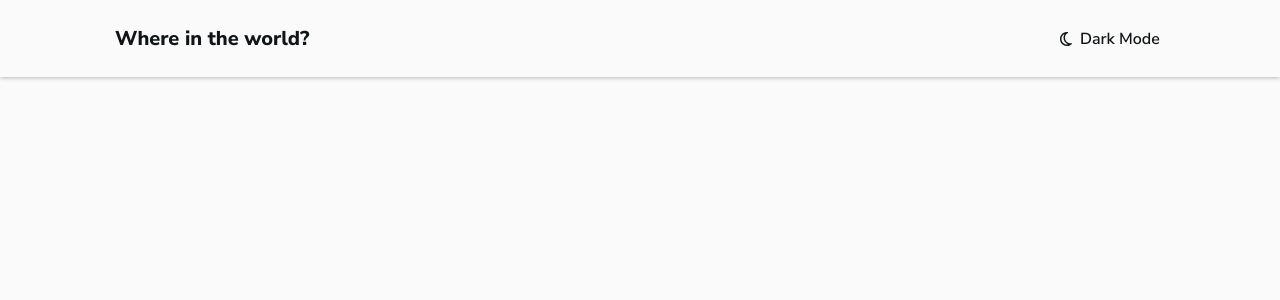
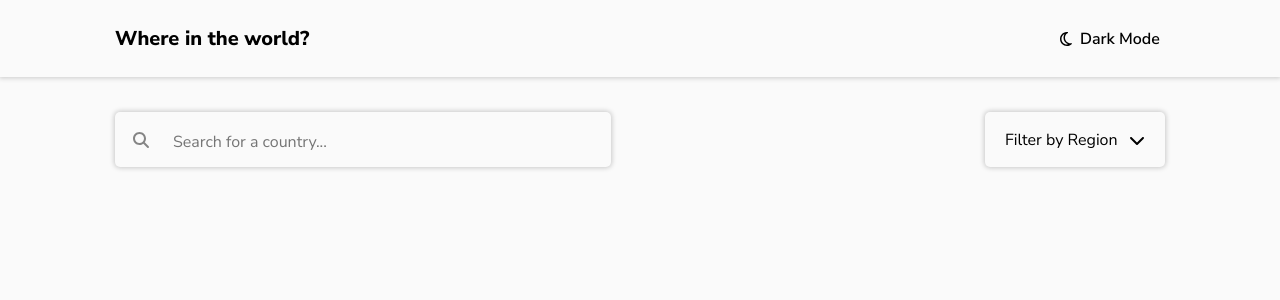
Before and after one commit to JuanBlancodev/api-countries-with-color-theme, a React (Vite) app: page /search in a window 1280 px wide. Shown: the top 300 px of the page. Built offline with nearby package versions, Linux system fonts and the light colour scheme.

Commit message:
added search input and dropdown filter

```diff
--- a/src/components/Header.jsx
+++ b/src/components/Header.jsx
@@ -3,8 +3,10 @@ import { FontAwesomeIcon } from "@fortawesome/react-fontawesome"
 import { faMoon, faSun } from "@fortawesome/free-regular-svg-icons"
 import useGlobalContext from "../hooks/useGlobalContext"
 import ThemeClassName from '../helpers/ThemeClassName'
+import SearchContainer from './Search/SearchContainer'
+import { SearchContextProvider } from '../context/SearchContext'
 
-const Container = styled.header`
+const Content = styled.div`
   display: flex;
   justify-content: space-between;
   align-items: center;
@@ -38,7 +40,8 @@ const Header = () => {
   const text = darkMode ? 'Light Mode' : 'Dark Mode'
 
   return (
-    <Container className={`header nowarp ${ThemeClassName()}`}>
+    <header>
+      <Content className={`item shadow nowarp ${ThemeClassName()}`}>
         <H1 className="large bold">Where in the world?</H1>
         <Span
           className='medium semibold flex align-center gap-1'
@@ -46,7 +49,12 @@ const Header = () => {
           <FontAwesomeIcon icon={icon} />
           { text }
         </Span>
-    </Container>
+      </Content>
+
+      <SearchContextProvider>
+        <SearchContainer />
+      </SearchContextProvider>
+    </header>
   )
 }
 
--- /dev/null
+++ b/src/components/Search/RegionItem.jsx
@@ -0,0 +1,28 @@
+import PropTypes from 'prop-types'
+import styled from 'styled-components'
+import useSearchContext from '../../hooks/useSearchContext'
+
+const Item = styled.li`
+  padding: 10px;
+  cursor: pointer;
+`
+
+const RegionItem = ({ value, isNull }) => {
+  const { setFilter } = useSearchContext()
+
+  return (
+    <Item
+      className='semibold'
+      onClick={() => setFilter(isNull ? null : value)}
+    >
+      { value }
+    </Item>
+  )
+}
+
+RegionItem.propTypes = {
+  value: PropTypes.string.isRequired,
+  isNull: PropTypes.bool
+}
+
+export default RegionItem
--- /dev/null
+++ b/src/components/Search/Regions.jsx
@@ -0,0 +1,100 @@
+import { useState } from 'react'
+import styled from 'styled-components'
+import { FontAwesomeIcon } from '@fortawesome/react-fontawesome'
+import { faChevronDown } from '@fortawesome/free-solid-svg-icons'
+import useSearchContext from '../../hooks/useSearchContext'
+
+import ThemeClassName from '../../helpers/ThemeClassName'
+import RegionItem from './RegionItem'
+
+const Container = styled.div`
+  min-width: 180px;
+  max-width: 220px;
+  max-height: 55px;
+
+  position: relative;
+  padding: 20px;
+  border-radius: 5px;
+
+  cursor: pointer;
+`
+
+const Button = styled.button`
+  width: 100%;
+
+  &.open{
+    .icon{
+      transform: rotate(180deg);
+    }
+  }
+`
+
+const Icon = styled(FontAwesomeIcon)`
+  transition: transform 0.25s;
+`
+
+const Menu = styled.ul`
+  width: 100%;
+
+  position: absolute;
+  top: 70px;
+  left: 0;
+
+  padding: 0;
+  border-radius: 5px;
+  list-style: none;
+
+  overflow: hidden;
+  height: 0;
+
+  transition: height 0.25s;
+
+  &.light-mode{
+    li:hover{
+      background-color: rgba(0, 0, 0, 0.1);
+    }
+  }
+
+  &.dark-mode{
+    li:hover{
+      background-color: rgba(255, 255, 255, 0.1);
+    }
+  }
+
+  &.open{
+    height: 270px;
+  }
+`
+
+const ListContainer = styled.div`
+  margin: 15px;
+`
+
+const Regions = () => {
+  const [open, setOpen] = useState(false)
+  const regionsList = ['Africa', 'America', 'Asia', 'Europe', 'Oceania']
+
+  const { filter } = useSearchContext()
+
+  return (
+    <Container
+      className={`flex nowarp item shadow ${ThemeClassName()}`}
+      onClick={() => setOpen(!open)}>
+      <Button className={`flex justify-between align-center btn medium ${open ? 'open' : ''}`}>
+        { filter === null ? 'Filter by Region' : filter }
+        <Icon className="icon" icon={faChevronDown} />
+      </Button>
+
+      <Menu className={`menu item ${ThemeClassName()} ${open ? 'open shadow' : ''}`}>
+        <ListContainer>
+          { filter !== null && (<RegionItem value={'Remove filter'} isNull />) }
+          { regionsList.map((value, index) => (
+            <RegionItem value={value} key={index} />
+          )) }
+        </ListContainer>
+      </Menu>
+    </Container>
+  )
+}
+
+export default Regions
--- /dev/null
+++ b/src/components/Search/SearchContainer.jsx
@@ -0,0 +1,58 @@
+import styled from 'styled-components'
+import SearchInput from './SearchInput'
+import Regions from './Regions'
+
+const Wrapper = styled.div`
+  display: grid;
+  padding: 35px 10px;
+
+  @media (width >= 620px){
+    grid-template-columns: repeat(12, 1fr);
+  }
+`
+
+const Content = styled.div`
+  display: grid;
+  gap: 20px;
+
+  @media (width >= 620px){
+    grid-template-columns: repeat(6, 1fr);
+    grid-column: 1 / 12;
+
+    gap: 0;
+
+    :first-child{
+      grid-column: 1 / 5;
+    }
+
+    :last-child{
+      grid-column: 7 / -1;
+    }
+  }
+
+  @media (width >= 1024px){
+    grid-template-columns: repeat(12, 1fr);
+    grid-column: 2 / 12;
+
+    :first-child{
+      grid-column: 1 / 7;
+    }
+
+    :last-child{
+      grid-column: 11 / -1;
+    }
+  }
+`
+
+const SearchContainer = () => {
+  return (
+    <Wrapper>
+      <Content>
+        <SearchInput />
+        <Regions />
+      </Content>
+    </Wrapper>
+  )
+}
+
+export default SearchContainer
--- /dev/null
+++ b/src/components/Search/SearchInput.jsx
@@ -0,0 +1,45 @@
+import styled from 'styled-components'
+import ThemeClassName from '../../helpers/ThemeClassName'
+import { FontAwesomeIcon } from '@fortawesome/react-fontawesome'
+import { faSearch } from '@fortawesome/free-solid-svg-icons'
+import useSearchContext from '../../hooks/useSearchContext'
+
+const Container = styled.form`
+  width: 95%;
+  max-height: 55px;
+
+  padding: 18px;
+  border-radius: 5px;
+`
+
+const Input = styled.input`
+  width: 100%;
+
+  padding-top: 5px;
+
+  background: none;
+  border: none;
+  outline: none;
+`
+
+const SearchInput = () => {
+  const { searchInput, setSearchInput, search } = useSearchContext()
+
+  return (
+    <Container
+      className={`item shadow flex gap-5 align-center color-dark-gray ${ThemeClassName()} `}
+      onSubmit={search}
+    >
+      <FontAwesomeIcon icon={faSearch} />
+      <Input
+        type="search"
+        placeholder='Search for a country...'
+        className='medium'
+        value={searchInput}
+        onChange={(e) => setSearchInput(e.target.value)}
+      />
+    </Container>
+  )
+}
+
+export default SearchInput
--- /dev/null
+++ b/src/context/SearchContext.jsx
@@ -0,0 +1,40 @@
+import { useEffect } from 'react'
+import { createContext, useState } from 'react'
+import PropTypes from 'prop-types'
+
+const SearchContext = createContext()
+
+const SearchContextProvider = ({ children }) => {
+  const [searchInput, setSearchInput] = useState('')
+  const [filter, setFilter] = useState(null)
+
+  const search = (event) => {
+    if(event !== undefined){
+      event.preventDefault()
+    }
+
+    if(searchInput === '' && filter === null){
+      return;
+    }
+
+    console.log({searchInput, filter})
+  }
+
+  useEffect(() => {
+    search()
+  }, [filter])
+
+  return (
+    <SearchContext.Provider value={{
+      searchInput, setSearchInput,
+      filter, setFilter,
+      search
+    }}>
+      { children }
+    </SearchContext.Provider>
+  )
+}
+
+SearchContextProvider.propTypes = { children: PropTypes.node }
+
+export { SearchContext, SearchContextProvider }
--- a/src/css/App.css
+++ b/src/css/App.css
@@ -1,6 +1,5 @@
 /* Theme */
 .light-mode{
-  color: var(--color-very-dark-blue-text);
   background-color: var(--color-very-light-gray);
 }
 
@@ -9,10 +8,13 @@
 }
 
 .dark-mode{
-  color: var(--color-white);
   background-color: var(--color-very-dark-blue);
 }
+.dark-mode > *,
+.dark-mode > input::placeholder{
+  color: var(--color-white);
+}
 
-.header.dark-mode{
+.item.dark-mode{
   background-color: var(--color-dark-blue);
 }
--- a/src/css/index.css
+++ b/src/css/index.css
@@ -47,6 +47,11 @@
 
 .flex{
   display: flex;
+}
+
+/* Justify */
+.justify-between{
+  justify-content: space-between;
 }
 
 /* Align */
@@ -113,3 +118,41 @@
 .nowarp{
   text-wrap: nowrap;
 }
+
+/* Colors */
+.color-dark-blue{
+  color: var(--color-dark-blue);
+}
+
+.color-very-dark-blue{
+  color: var(--color-very-dark-blue);
+}
+
+.color-very-dark-blue-text{
+  color: var(--color-very-dark-blue-text);
+}
+
+.color-dark-gray{
+  color: var(--color-dark-gray);
+}
+
+.color-very-light-gray{
+  color: var(--color-very-light-gray);
+}
+
+.color-white{
+  color: var(--color-white);
+}
+
+/* Button */
+.btn{
+  border: none;
+  background: none;
+  outline: none;
+  cursor: pointer;
+}
+
+/* Box Shadow */
+.shadow.light-mode{
+  box-shadow: 0 0 5px 1px rgba(0, 0, 0, 0.2);
+}
--- /dev/null
+++ b/src/hooks/useSearchContext.js
@@ -0,0 +1,4 @@
+import { useContext } from 'react'
+import { SearchContext } from '../context/SearchContext'
+
+export default () => useContext(SearchContext)
```
Lines whose indentation alone changed are shown as unchanged.
